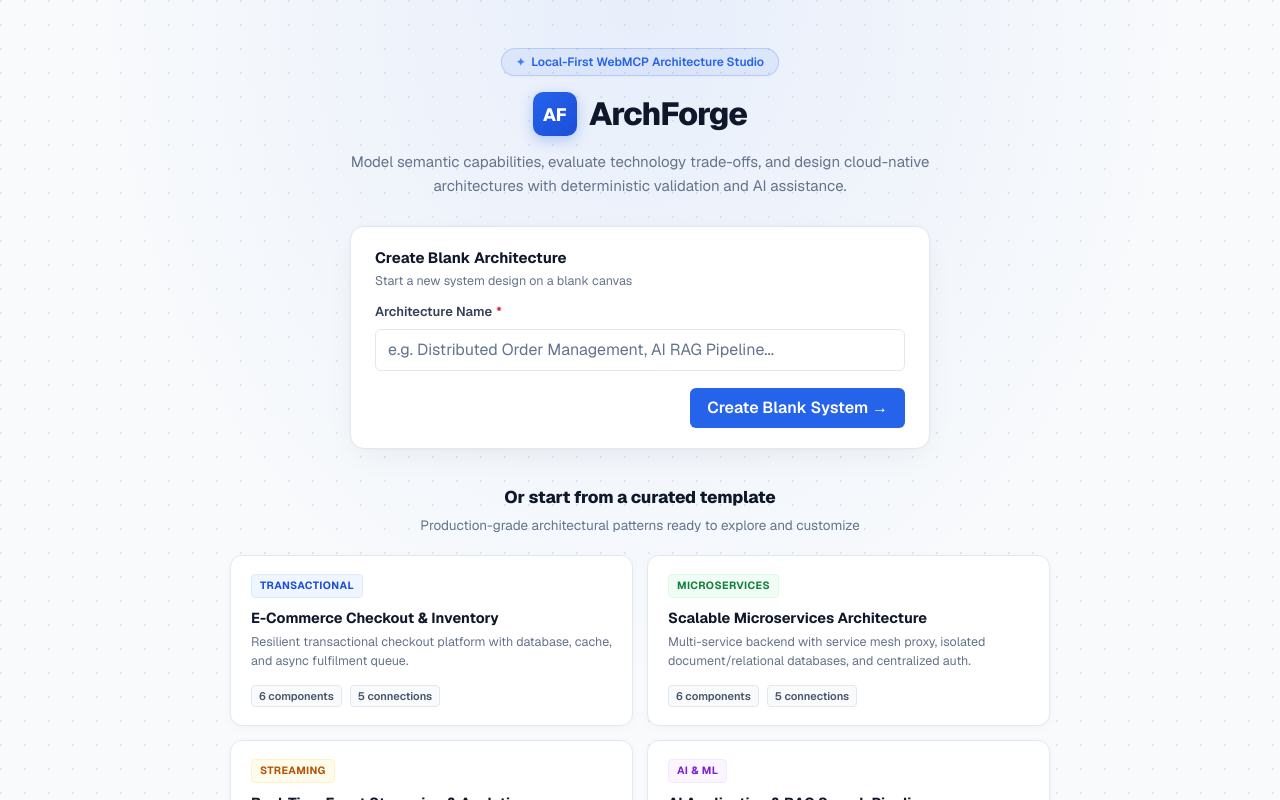
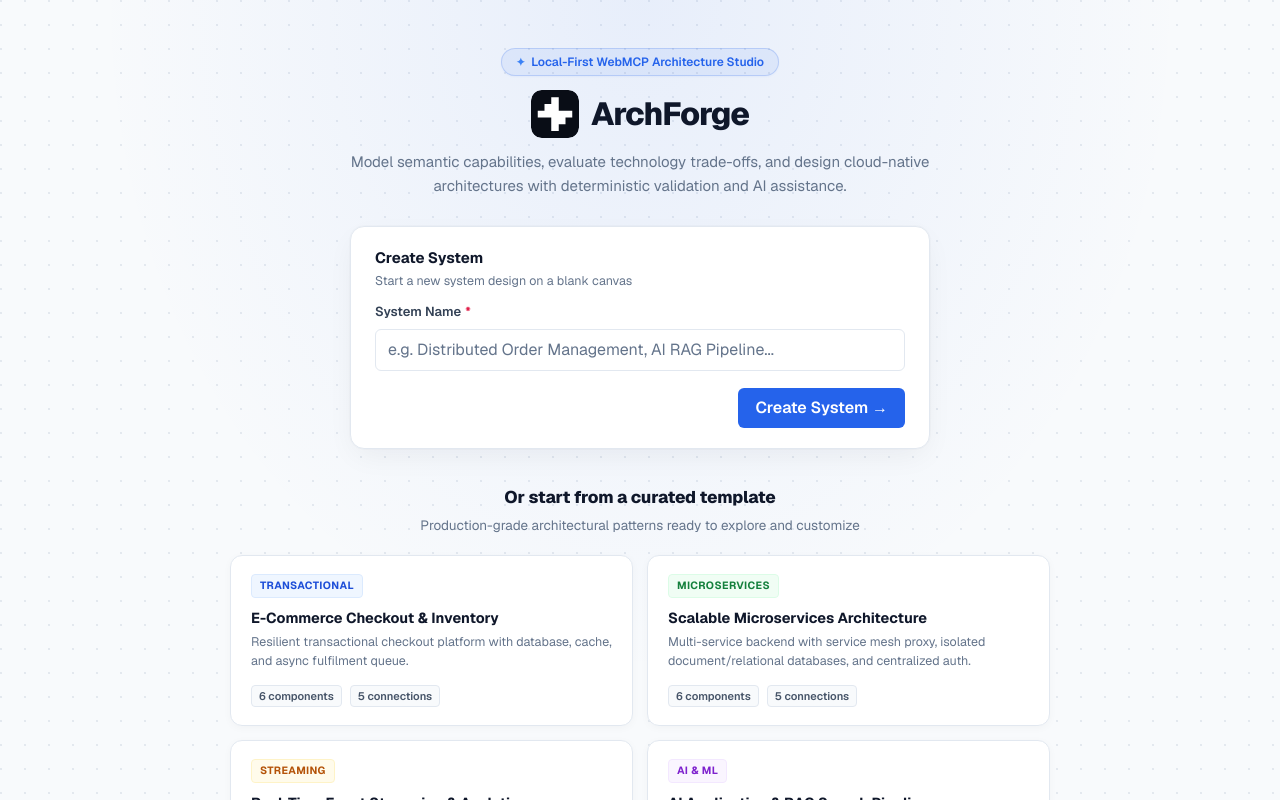
Before and after one commit to amit-ksh/archforge, a Next.js app: page / in a window 1280 px wide. Built offline with nearby package versions, Linux system fonts and the light colour scheme.

Commit message:
feat: redesign app logo and update system creation labels

```diff
--- /dev/null
+++ b/src/components/ui/brand-logo.tsx
@@ -0,0 +1,95 @@
+import type { CSSProperties, HTMLAttributes } from "react";
+
+export interface BrandMarkProps {
+  readonly size?: number;
+  readonly className?: string;
+  readonly style?: CSSProperties;
+  readonly "aria-label"?: string;
+  readonly role?: string;
+}
+
+export function BrandMark({
+  size = 24,
+  className,
+  style,
+  "aria-label": ariaLabel = "ArchForge mark",
+  role = "img",
+}: BrandMarkProps) {
+  return (
+    <svg
+      aria-label={ariaLabel}
+      className={className}
+      height={size}
+      role={role}
+      style={{
+        display: "inline-block",
+        flexShrink: 0,
+        borderRadius: `${Math.round(size * 0.22)}px`,
+        overflow: "hidden",
+        ...style,
+      }}
+      viewBox="0 0 64 64"
+      width={size}
+    >
+      {/* Sleek rounded squircle base */}
+      <rect fill="#090d16" height="64" rx="14" width="64" />
+      {/* Interlocking geometric tech pulse / architecture wave glyph */}
+      <path
+        d="M 9 27.5 H 18 V 18.5 H 27 V 9.5 H 37 V 27.5 H 55 V 36.5 H 46 V 45.5 H 37 V 54.5 H 27 V 36.5 H 9 V 27.5 Z"
+        fill="#ffffff"
+      />
+    </svg>
+  );
+}
+
+export interface BrandLogoProps extends HTMLAttributes<HTMLDivElement> {
+  readonly size?: number;
+  readonly showWordmark?: boolean;
+  readonly wordmarkSize?: number;
+  readonly className?: string;
+  readonly style?: CSSProperties;
+}
+
+export function BrandLogo({
+  size = 24,
+  showWordmark = true,
+  wordmarkSize,
+  className,
+  style,
+  ...props
+}: BrandLogoProps) {
+  const calculatedWordmarkSize = wordmarkSize ?? Math.round(size * 0.65);
+
+  return (
+    <div
+      className={className}
+      style={{
+        display: "inline-flex",
+        alignItems: "center",
+        gap: `${Math.max(6, Math.round(size * 0.32))}px`,
+        textDecoration: "none",
+        userSelect: "none",
+        ...style,
+      }}
+      {...props}
+    >
+      <BrandMark size={size} />
+      {showWordmark ? (
+        <span
+          style={{
+            fontSize: `${calculatedWordmarkSize}px`,
+            fontWeight: 750,
+            letterSpacing: "-0.025em",
+            fontFamily: "var(--font-sans, system-ui, -apple-system, BlinkMacSystemFont, sans-serif)",
+            color: "var(--text-primary, #0f172a)",
+            lineHeight: 1,
+            display: "inline-flex",
+            alignItems: "center",
+          }}
+        >
+          ArchForge
+        </span>
+      ) : null}
+    </div>
+  );
+}
--- a/src/components/ui/index.ts
+++ b/src/components/ui/index.ts
@@ -1,4 +1,5 @@
 export * from "./activity-entry";
+export * from "./brand-logo";
 export * from "./controls";
 export * from "./dialog";
 export * from "./feedback";
--- a/src/features/resolution/resolution-workspace.tsx
+++ b/src/features/resolution/resolution-workspace.tsx
@@ -251,7 +251,7 @@ export function ResolutionWorkspace({
                 <div className={styles.panelHeader}>
                   <div>
                     <h3>{LEVEL_PRESENTATION[kind].label} candidates</h3>
-                    <p>Compare current evidence and tradeoffs before applying.</p>
+                    <p>Compare current evidence and tradeoffs before using.</p>
                   </div>
                   {selectedId ? (
                     <Button
@@ -337,19 +337,11 @@ export function ResolutionWorkspace({
                         >
                           <div className={styles.candidateHeader}>
                             <div>
-                              <div className={styles.candidateBadges}>
-                                {index === 0 ? (
-                                  <Badge tone="success">Recommended</Badge>
-                                ) : (
-                                  <Badge tone="neutral">Alternative</Badge>
-                                )}
-                                {isSelected ? (
+                              {isSelected ? (
+                                <div className={styles.candidateBadges}>
                                   <Badge tone="info">Selected</Badge>
-                                ) : null}
-                                <Badge tone={candidate.scoreBand === "strong" ? "success" : candidate.scoreBand === "moderate" ? "warning" : "neutral"}>
-                                  {candidate.scoreBand} evidence
-                                </Badge>
-                              </div>
+                                </div>
+                              ) : null}
                               <h4>{candidate.label}</h4>
                               <code>{candidate.candidateId}</code>
                             </div>
@@ -377,7 +369,7 @@ export function ResolutionWorkspace({
                               onClick={() => void apply(candidate.candidateId)}
                               size="compact"
                             >
-                              {isSelected ? "Applied" : `Apply ${LEVEL_PRESENTATION[kind].label.toLowerCase()}`}
+                              {isSelected ? "In Use" : `Use ${LEVEL_PRESENTATION[kind].label.toLowerCase()}`}
                             </Button>
                           </div>
                           {isOpen ? <CandidateEvidence candidate={candidate} /> : null}
--- a/src/features/workspace/architecture-toolbar.tsx
+++ b/src/features/workspace/architecture-toolbar.tsx
@@ -3,7 +3,7 @@
 import type { ChangeEvent } from "react";
 
 import type { ExportFormat } from "@/application/contracts";
-import { Badge, Button, Toolbar } from "@/components/ui";
+import { Badge, BrandMark, Button, Toolbar } from "@/components/ui";
 import type { Architecture, EntityId } from "@/domain/architecture";
 
 import styles from "./workspace.module.css";
@@ -50,9 +50,7 @@ export function ArchitectureToolbar({
   return (
     <Toolbar aria-label="Architecture commands" className={styles.commandBar}>
       <div className={styles.brand}>
-        <span className={styles.brandMark} aria-hidden="true">
-          AF
-        </span>
+        <BrandMark size={24} />
         <div>
           <strong>ArchForge</strong>
           <span>Architecture workspace</span>
--- a/src/features/workspace/architecture-workspace.tsx
+++ b/src/features/workspace/architecture-workspace.tsx
@@ -5,7 +5,7 @@ import { useEffect, useMemo, useState } from "react";
 import { useArchitectureWorkspace } from "@/app/architecture-provider";
 import type { ExportFormat } from "@/application/contracts";
 import { ArchitectureCanvas } from "@/components/canvas";
-import { Button, Dialog, ErrorState, Skeleton } from "@/components/ui";
+import { BrandMark, Button, Dialog, ErrorState, Skeleton } from "@/components/ui";
 import type { EntityId } from "@/domain/architecture";
 import type { EditorTool } from "@/features/editor";
 
@@ -235,9 +235,7 @@ export function ArchitectureWorkspace() {
           </div>
 
           <div className={styles.welcomeBrand}>
-            <span className={styles.brandIconLarge} aria-hidden="true">
-              AF
-            </span>
+            <BrandMark size={48} />
             <h1>ArchForge</h1>
           </div>
           <p className={styles.welcomeSubtitle}>
@@ -246,13 +244,13 @@ export function ArchitectureWorkspace() {
 
           <div className={styles.welcomeCreateCard}>
             <div className={styles.welcomeCreateHeader}>
-              <h3>Create Blank Architecture</h3>
+              <h3>Create System</h3>
               <p>Start a new system design on a blank canvas</p>
             </div>
             <CreateArchitectureForm
               className={styles.welcomeCreateForm}
               placeholder="e.g. Distributed Order Management, AI RAG Pipeline..."
-              submitLabel="Create Blank System →"
+              submitLabel="Create System →"
               onCreate={async (name) => {
                 await createArchitecture(name);
               }}
--- a/src/features/workspace/component-inspector.tsx
+++ b/src/features/workspace/component-inspector.tsx
@@ -30,7 +30,7 @@ interface ComponentInspectorProps {
   readonly technologies: readonly TechnologyDefinition[];
   readonly dispatchCommand: (command: ArchitectureCommand) => Promise<void>;
   readonly onDeleted: () => void;
-  readonly onSwitchTab?: (tab: "component" | "resolution" | "connections" | "evidence" | "signals") => void;
+  readonly onSwitchTab?: (tab: "component" | "resolution" | "connections" | "evidence") => void;
   readonly selectedComponentId: EntityId | null;
 }
 
--- a/src/features/workspace/create-architecture-form.tsx
+++ b/src/features/workspace/create-architecture-form.tsx
@@ -26,7 +26,7 @@ const INITIAL_DRAFT: ArchitectureDraft = { name: "" };
 
 export function CreateArchitectureForm({
   className,
-  inputLabel = "Architecture Name",
+  inputLabel = "System Name",
   onCancel,
   onCreate,
   placeholder = "e.g. Distributed Payment Gateway",
@@ -56,7 +56,7 @@ export function CreateArchitectureForm({
       setRequestError(
         cause instanceof Error
           ? cause.message
-          : "The architecture could not be created.",
+          : "The system could not be created.",
       );
     } finally {
       setSaving(false);
@@ -66,7 +66,7 @@ export function CreateArchitectureForm({
   return (
     <form className={[styles.inspectorForm, className].filter(Boolean).join(" ")} onSubmit={submit}>
       {requestError ? (
-        <ErrorState message={requestError} title="Architecture not created" />
+        <ErrorState message={requestError} title="System not created" />
       ) : null}
       <Input
         error={errors.name}
--- a/src/features/workspace/minimal-header.tsx
+++ b/src/features/workspace/minimal-header.tsx
@@ -2,6 +2,7 @@
 
 import { useEffect, useRef, useState, type ChangeEvent, type KeyboardEvent } from "react";
 import type { Architecture, EntityId } from "@/domain/architecture";
+import { BrandMark } from "@/components/ui";
 
 import styles from "./workspace.module.css";
 
@@ -85,7 +86,7 @@ export function MinimalHeader({
       {/* Left section: Brand + Architecture Title + Switcher */}
       <div className={styles.headerLeft}>
         <div className={styles.headerBrand}>
-          <span className={styles.brandIcon} aria-hidden="true">AF</span>
+          <BrandMark size={22} />
           <span className={styles.brandName}>ArchForge</span>
         </div>
 
@@ -101,13 +102,13 @@ export function MinimalHeader({
               onKeyDown={handleNameKeyDown}
               ref={nameInputRef}
               value={nameDraft}
-              placeholder="Architecture name..."
+              placeholder="System name..."
             />
           ) : (
             <button
               className={styles.headerNameBtn}
               onClick={() => setIsEditingName(true)}
-              title="Click to rename architecture"
+              title="Click to rename system"
               type="button"
             >
               <span className={styles.headerNameText}>{architecture.name}</span>
@@ -121,7 +122,7 @@ export function MinimalHeader({
         {/* Architecture Switcher */}
         {architectures.length > 1 ? (
           <select
-            aria-label="Switch architecture"
+            aria-label="Switch system"
             className={styles.headerArchSelect}
             onChange={(e: ChangeEvent<HTMLSelectElement>) => void onLoadArchitecture(e.target.value)}
             value={architecture.id}
@@ -220,7 +221,7 @@ export function MinimalHeader({
                 }}
                 type="button"
               >
-                New Architecture
+                New System
               </button>
               <button
                 className={`${styles.dropdownMenuItemSimple} ${styles.dropdownMenuItemDanger}`}
--- a/src/features/workspace/workspace-schemas.ts
+++ b/src/features/workspace/workspace-schemas.ts
@@ -3,7 +3,7 @@ import { z } from "zod";
 import { EntityIdSchema } from "@/application/contracts";
 
 export const ArchitectureDraftSchema = z.strictObject({
-  name: z.string().trim().min(1, "Enter an architecture name.").max(100),
+  name: z.string().trim().min(1, "Enter a system name.").max(100),
 });
 
 export const ComponentDraftSchema = z.strictObject({
```
Also changed, not shown: src/features/workspace/floating-inspector.tsx (+2 -55 lines), src/app/icon.svg.
